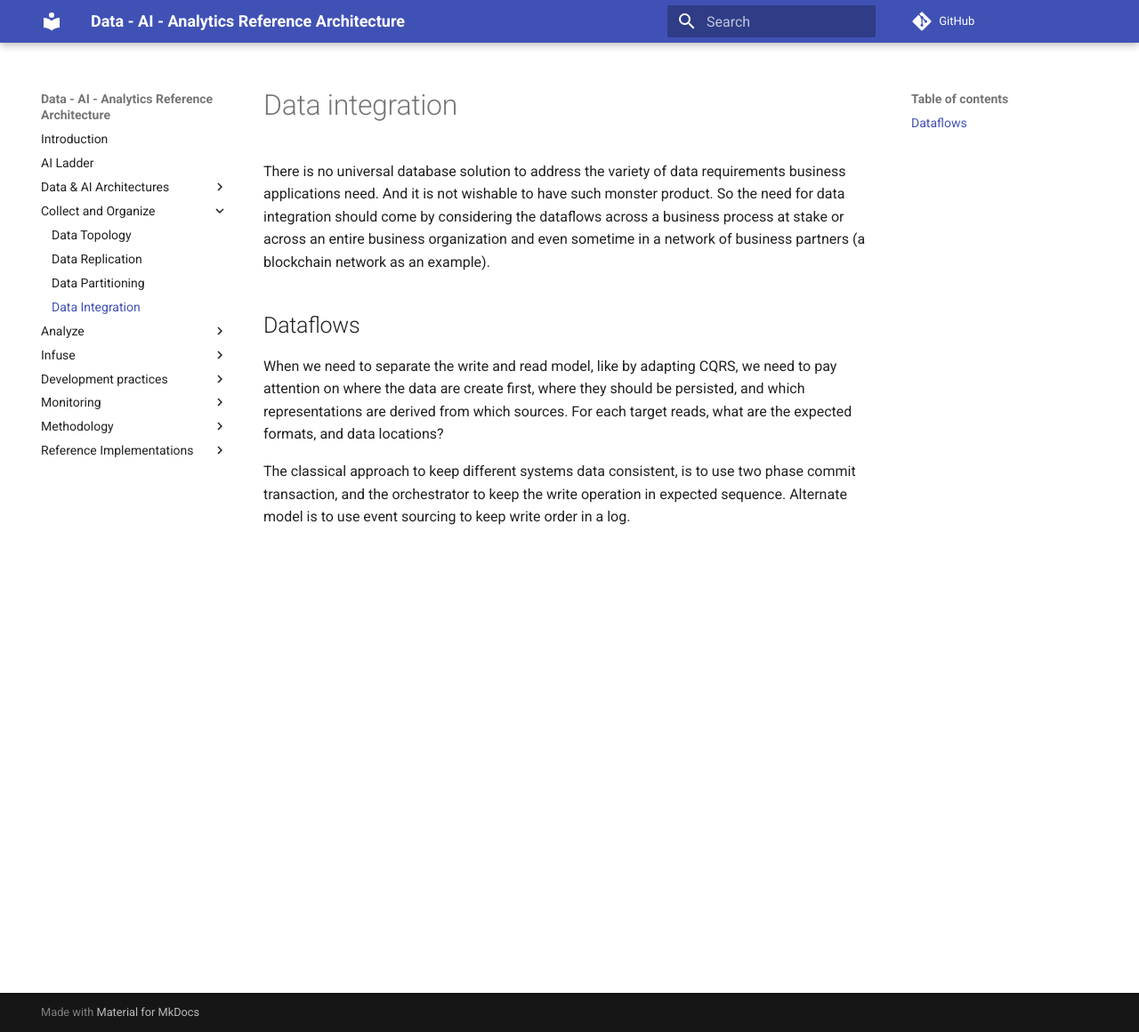
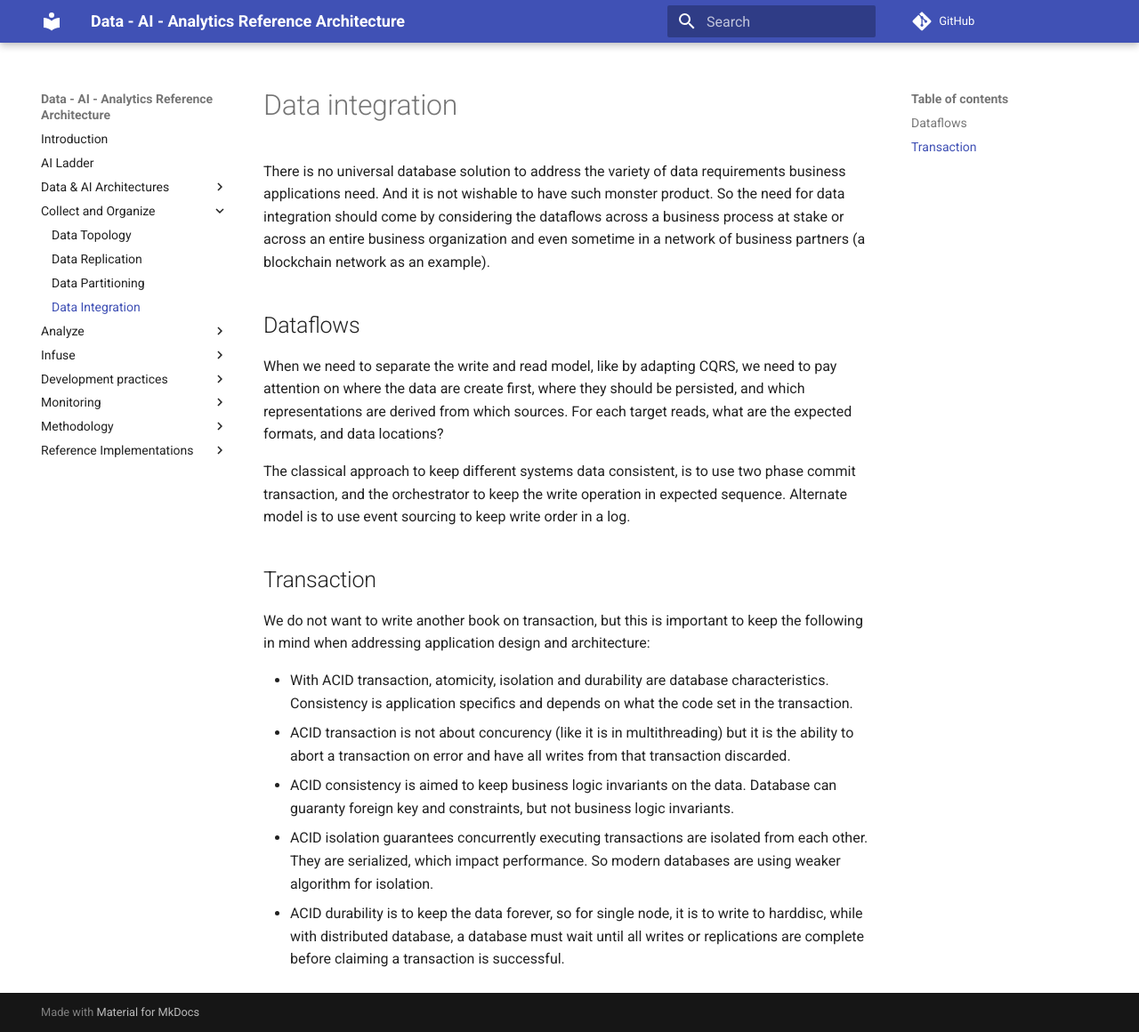
Before and after one commit to ibm-cloud-architecture/refarch-data-ai-analytics, an MkDocs documentation site: the page built from docs/data/data-integration.md, in a window 1280 px wide and 1160 px high. Shown: the whole window at 89% size. Built offline with MkDocs 1.6.1 and Material for MkDocs 9.7.7, drawn with Linux system fonts in a browser that asks for light colours; comment, search, counter and statistics services are not loaded.

Commit message:
update data integration

```diff
--- a/docs/data/data-integration.md
+++ b/docs/data/data-integration.md
@@ -7,3 +7,13 @@ There is no universal database solution to address the variety of data requireme
 When we need to separate the write and read model, like by adapting CQRS, we need to pay attention on where the data are create first, where they should be persisted, and which representations are derived from which sources. For each target reads, what are the expected formats, and data locations?
 
 The classical approach to keep different systems data consistent, is to use two phase commit transaction, and the orchestrator to keep the write operation in expected sequence. Alternate model is to use event sourcing to keep write order in a log.
+
+## Transaction
+
+We do not want to write another book on transaction, but this is important to keep the following in mind when addressing application design and architecture:
+
+* With ACID transaction, atomicity, isolation and durability are database characteristics. Consistency is application specifics and depends on what the code set in the transaction.
+* ACID transaction is not about concurency (like it is in multithreading) but it is the ability to abort a transaction on error and have all writes from that transaction discarded.
+* ACID consistency is aimed to keep business logic invariants on the data. Database can guaranty foreign key and constraints, but not business logic invariants.
+* ACID isolation guarantees concurrently executing transactions are isolated from each other. They are serialized, which impact performance. So modern databases are using weaker algorithm for isolation.
+* ACID durability is to keep the data forever, so for single node, it is to write to harddisc, while with distributed database, a database must wait until all writes or replications are complete before claiming a transaction is successful.
```
Also changed, not shown: 2 other files.
